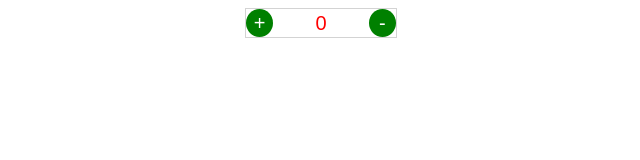
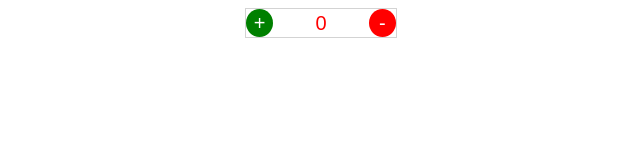
Before and after one commit to Covicake/react_example, a React app: page / in a window 1280 px wide. Shown: the top 160 px of the page, without its empty margins (319-959 px from the left). Built offline with nearby package versions, Linux system fonts and the light colour scheme.

Commit message:
css inline

```diff
--- a/index.html
+++ b/index.html
@@ -3,7 +3,6 @@
 <head>
     <meta charset="utf-8" />
     <title>React</title>
-    <link rel="stylesheet" type="text/css" media="screen" href="index.css" />
     <script src="main.js"></script>
 </head>
 <body>
--- a/src/components/NumberPicker.tsx
+++ b/src/components/NumberPicker.tsx
@@ -9,6 +9,40 @@ export interface CounterProps {
     max?: number;
     initialValue?: number;
 }
+
+const numberPicker: React.CSSProperties = {
+    margin: 'auto',
+    display: 'flex',
+    justifyContent: 'space-between',
+    alignItems: 'center',
+    width: '150px',
+    height: '28px',
+    border: '1px solid lightgray',
+};
+
+const numberPickerButton: React.CSSProperties = {
+    background: 'green',
+    color: 'white',
+    fontSize: '20px',
+    height: '28px',
+    width: '28px',
+    borderRadius: '50%',
+    border: '0px solid white'
+};
+
+const numberPickerDisplay: React.CSSProperties = {
+    background: 'white',
+    color: 'red',
+    fontSize: '20px',
+    width: '100px',
+    border: '0px solid white'
+};
+
+const minus: React.CSSProperties = {
+    background: 'red'
+};
+
+const minusButton = {...numberPickerButton, ...minus};
 
 export default class NumberPicker extends React.Component<CounterProps, CounterState> {
 
@@ -64,11 +98,12 @@ export default class NumberPicker extends React.Component<CounterProps, CounterS
         }
     }
 
+
     render() {
-        return <div className='number-picker'>
-            <button className='number-picker-button add' onClick={this.addClick}>+</button>
-            <button className='display'>{this.state.numberA}</button>
-            <button className='number-picker-button minus' onClick={this.minusClick}>-</button>
+        return <div className='number-picker' style={numberPicker}>
+            <button className='number-picker-button add' style={numberPickerButton} onClick={this.addClick}>+</button>
+            <button className='display' style={numberPickerDisplay}>{this.state.numberA}</button>
+            <button className='number-picker-button minus' style={minusButton} onClick={this.minusClick}>-</button>
             </div>;
     }
 }
```
